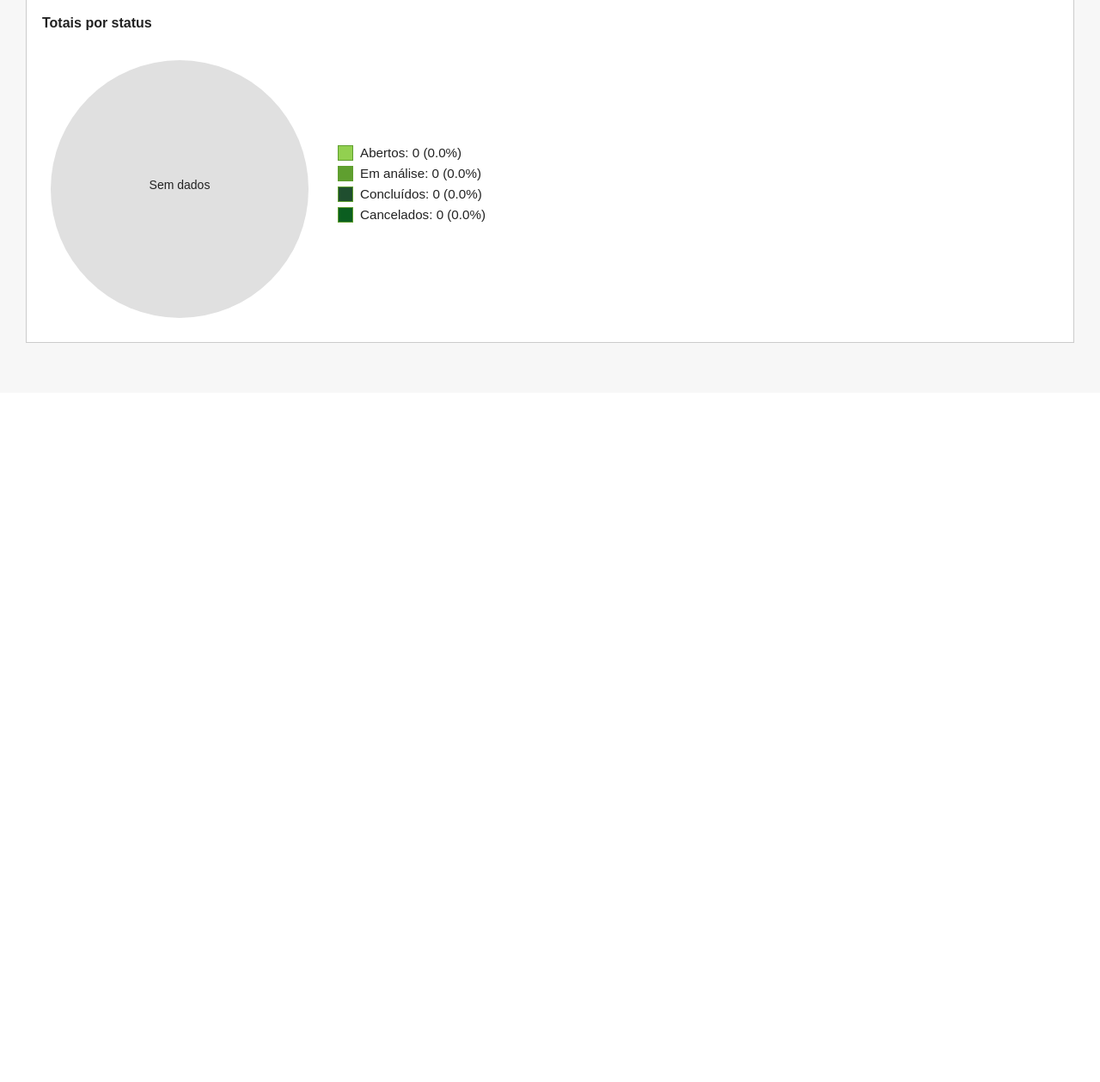
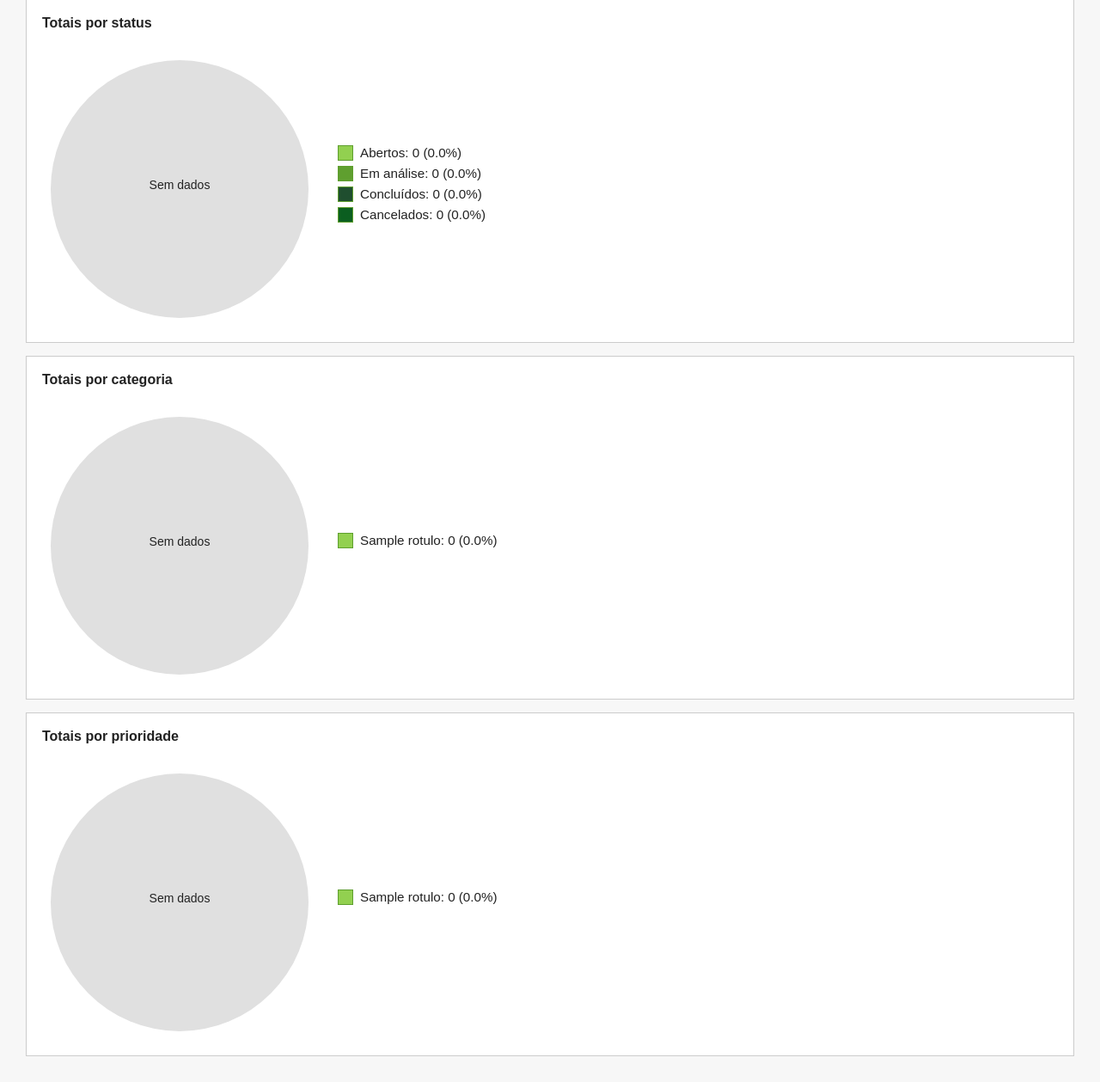
Before and after one commit to MarcusViniciusPedro/Sistema-SUAP, a Spring app: template Sistema_Gestao_Chamados_Academicos_Java21/src/main/resources/templates/indicadores.html in a window 1280 px wide. Shown: the part 343-1602 px from the top of the page at 86% size. Before the commit the page ends 742 px from the top, so only its background shows below. Run offline with Thymeleaf, Linux system fonts and the light colour scheme; the template is opened without the code that fills it: most values are stand-ins (such as "Sample title", 1, 10 or a date in 2020); data that the repository does not hold is empty; some libraries are stand-ins or nearby versions.

Commit message:
feat: add categoria and prioridade pie charts to indicators

```diff
--- /dev/null
+++ b/Sistema_Gestao_Chamados_Academicos_Java21/src/main/java/br/edu/ifsp/lgp2/dto/ContagemRotulada.java
@@ -0,0 +1,4 @@
+package br.edu.ifsp.lgp2.dto;
+
+/** Record do Java 21: par rotulo/valor usado nas agregacoes dinamicas dos graficos. */
+public record ContagemRotulada(String rotulo, long valor) {}
--- a/Sistema_Gestao_Chamados_Academicos_Java21/src/main/java/br/edu/ifsp/lgp2/dto/IndicadoresDTO.java
+++ b/Sistema_Gestao_Chamados_Academicos_Java21/src/main/java/br/edu/ifsp/lgp2/dto/IndicadoresDTO.java
@@ -1,5 +1,8 @@
 package br.edu.ifsp.lgp2.dto;
+
+import java.util.List;
 
 /** Record do Java 21: objeto imutável para transportar indicadores calculados. */
 public record IndicadoresDTO(long total, long abertos, long emAnalise, long concluidos,
-                            long cancelados, long altaPrioridade, double percentualConcluido) {}
+                            long cancelados, long altaPrioridade, double percentualConcluido,
+                            List<ContagemRotulada> porCategoria, List<ContagemRotulada> porPrioridade) {}
--- a/Sistema_Gestao_Chamados_Academicos_Java21/src/main/resources/templates/indicadores.html
+++ b/Sistema_Gestao_Chamados_Academicos_Java21/src/main/resources/templates/indicadores.html
@@ -7,29 +7,46 @@
 <canvas id="graficoStatus" width="320" height="320" th:attr="data-abertos=${indicadores.abertos},data-emanalise=${indicadores.emAnalise},data-concluidos=${indicadores.concluidos},data-cancelados=${indicadores.cancelados}"></canvas>
 <ul id="legendaStatus" class="legenda"></ul>
 </div></div>
+<div class="card grafico"><strong>Totais por categoria</strong>
+<div class="grafico-pizza">
+<canvas id="graficoCategoria" width="320" height="320"></canvas>
+<ul id="legendaCategoria" class="legenda"></ul>
+</div>
+<!-- Fatias dinamicas: cada categoria vira um item oculto lido pelo JS (sem CDN). -->
+<ul id="dadosCategoria" hidden="hidden">
+<li th:each="c : ${indicadores.porCategoria}" th:attr="data-rotulo=${c.rotulo},data-valor=${c.valor}"></li>
+</ul></div>
+<div class="card grafico"><strong>Totais por prioridade</strong>
+<div class="grafico-pizza">
+<canvas id="graficoPrioridade" width="320" height="320"></canvas>
+<ul id="legendaPrioridade" class="legenda"></ul>
+</div>
+<!-- Fatias de prioridade: conjunto fixo BAIXA/MEDIA/ALTA/URGENTE vindo do servidor. -->
+<ul id="dadosPrioridade" hidden="hidden">
+<li th:each="p : ${indicadores.porPrioridade}" th:attr="data-rotulo=${p.rotulo},data-valor=${p.valor}"></li>
+</ul></div>
 <script>
-// Grafico de pizza desenhado com JS puro (sem CDN) a partir dos valores do servidor (IndicadoresDTO).
-// Le os totais dos atributos data-* do canvas e pinta uma fatia por status usando a paleta verde.
+// Graficos de pizza desenhados com JS puro (sem CDN) a partir dos valores do servidor (IndicadoresDTO).
+// Paleta verde reutilizada por todos os graficos.
 (function(){
-  var canvas=document.getElementById('graficoStatus');if(!canvas||!canvas.getContext)return;
+  var paleta=['#92d050','#5f9f2f','#1f4e2f','#0b5e20'];
+
+  // Desenha um grafico de pizza no canvas e monta a legenda ao lado.
+  // dados: lista de {rotulo, valor, cor}. Fatias comecam no topo (-90 graus).
+  function desenharPizza(canvas, legendaEl, dados){
+    if(!canvas||!canvas.getContext)return;
     var ctx=canvas.getContext('2d');
-  var dados=[
-    {rotulo:'Abertos',valor:+canvas.dataset.abertos||0,cor:'#92d050'},
-    {rotulo:'Em análise',valor:+canvas.dataset.emanalise||0,cor:'#5f9f2f'},
-    {rotulo:'Concluídos',valor:+canvas.dataset.concluidos||0,cor:'#1f4e2f'},
-    {rotulo:'Cancelados',valor:+canvas.dataset.cancelados||0,cor:'#0b5e20'}
-  ];
-  // Soma total das fatias; se tudo for zero desenhamos um circulo cinza vazio.
     var total=dados.reduce(function(s,d){return s+d.valor;},0);
     var larg=canvas.width,alt=canvas.height;
     var cx=larg/2,cy=alt/2,raio=Math.min(larg,alt)/2-10;
     ctx.clearRect(0,0,larg,alt);
     if(total<=0){
+      // Sem dados: circulo cinza com rotulo central.
       ctx.beginPath();ctx.arc(cx,cy,raio,0,Math.PI*2);ctx.fillStyle='#e0e0e0';ctx.fill();
       ctx.fillStyle='#222';ctx.font='14px Arial';ctx.textAlign='center';
       ctx.fillText('Sem dados',cx,cy);
     } else {
-    // Cada fatia ocupa um angulo proporcional ao seu valor; comeca no topo (-90 graus).
+      // Cada fatia ocupa um angulo proporcional ao seu valor.
       var inicio=-Math.PI/2;
       dados.forEach(function(d){
         if(d.valor<=0)return;
@@ -41,17 +58,52 @@
         inicio+=angulo;
       });
     }
-  // Legenda com rotulo, valor absoluto e percentual de cada status.
-  var legenda=document.getElementById('legendaStatus');
-  if(legenda){
+    // Legenda com rotulo, valor absoluto e percentual de cada fatia.
+    if(legendaEl){
       dados.forEach(function(d){
         var pct=total>0?(d.valor/total*100):0;
         var li=document.createElement('li');
         var cor=document.createElement('span');cor.className='cor';cor.style.backgroundColor=d.cor;
         li.appendChild(cor);
         li.appendChild(document.createTextNode(d.rotulo+': '+d.valor+' ('+pct.toFixed(1)+'%)'));
-      legenda.appendChild(li);
+        legendaEl.appendChild(li);
       });
     }
+  }
+
+  // Le as fatias dinamicas de uma lista oculta, ciclando a paleta verde por item.
+  function lerFatias(idDados){
+    var fonte=document.getElementById(idDados);
+    if(!fonte)return [];
+    var itens=fonte.querySelectorAll('li');
+    var fatias=[];
+    for(var i=0;i<itens.length;i++){
+      fatias.push({
+        rotulo:itens[i].dataset.rotulo||'',
+        valor:+itens[i].dataset.valor||0,
+        cor:paleta[i%paleta.length]
+      });
+    }
+    return fatias;
+  }
+
+  // Grafico de status: valores fixos lidos dos atributos data-* do canvas.
+  var canvasStatus=document.getElementById('graficoStatus');
+  if(canvasStatus){
+    desenharPizza(canvasStatus, document.getElementById('legendaStatus'), [
+      {rotulo:'Abertos',valor:+canvasStatus.dataset.abertos||0,cor:paleta[0]},
+      {rotulo:'Em análise',valor:+canvasStatus.dataset.emanalise||0,cor:paleta[1]},
+      {rotulo:'Concluídos',valor:+canvasStatus.dataset.concluidos||0,cor:paleta[2]},
+      {rotulo:'Cancelados',valor:+canvasStatus.dataset.cancelados||0,cor:paleta[3]}
+    ]);
+  }
+
+  // Grafico de categoria: lista dinamica (texto livre), uma cor verde por categoria.
+  desenharPizza(document.getElementById('graficoCategoria'),
+    document.getElementById('legendaCategoria'), lerFatias('dadosCategoria'));
+
+  // Grafico de prioridade: conjunto fixo BAIXA/MEDIA/ALTA/URGENTE na mesma paleta.
+  desenharPizza(document.getElementById('graficoPrioridade'),
+    document.getElementById('legendaPrioridade'), lerFatias('dadosPrioridade'));
 })();
 </script></body></html>
```
Also changed, not shown: Sistema_Gestao_Chamados_Academicos_Java21/src/main/java/br/edu/ifsp/lgp2/service/ConsultaService.java (+39 -1 lines), 1 other file. Lines whose indentation alone changed are shown as unchanged.
